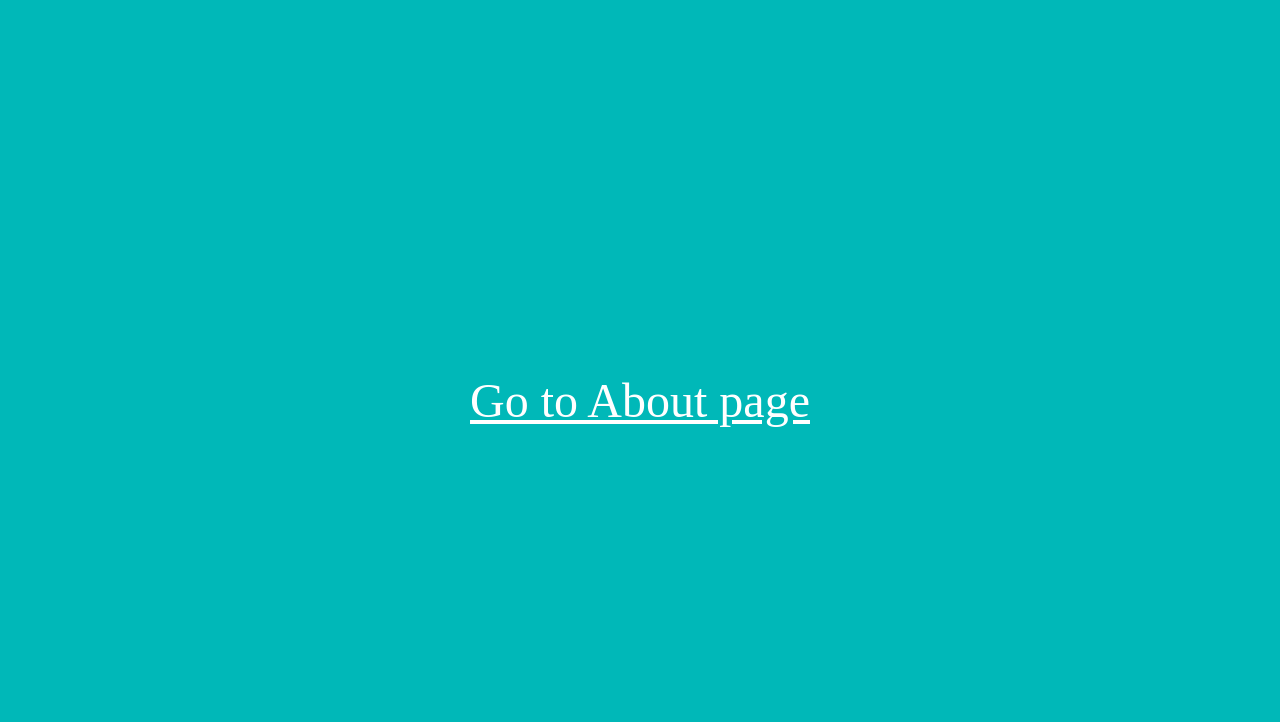
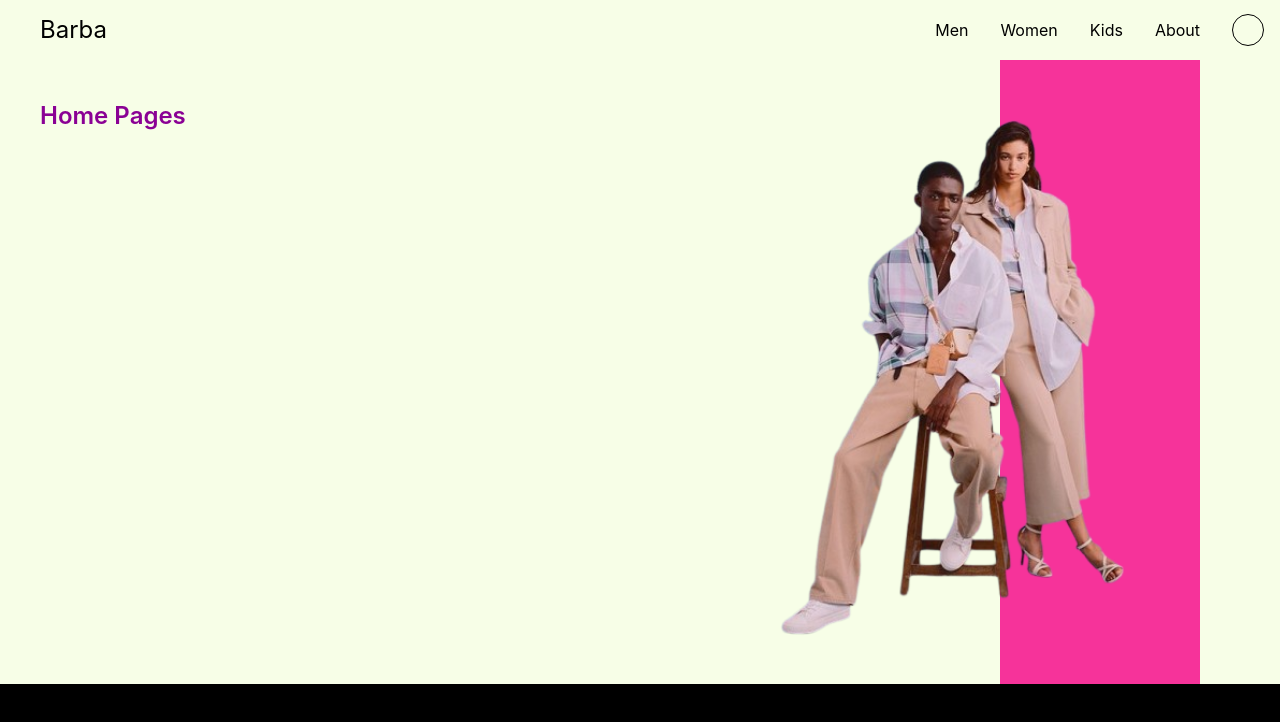
Before and after one commit to issue14js/barbaJS, a website built with Vite: page index.html in a window 1280 px wide. Built offline with nearby package versions, Linux system fonts and the light colour scheme; what @barba/core would draw is missing.

Commit message:
add simple transition

```diff
--- a/about.html
+++ b/about.html
@@ -6,9 +6,15 @@
     <title>About</title>
 </head>
 <body data-barba="wrapper">
-    <h1>Barba JS change pages without reloare</h1>
-    <div id="app"  style="background-color:rgb(139, 36, 36)" data-barba="container" data-barba-namespace="about">
-      <a href="/index.html">Go to Home page</a>
+    <div class="bg-lime-50 w-fuil flex justify-between h-156" data-barba="container" data-barba-namespace="about">
+      <div class=" w-[50%] p-30 ">
+       <h1 class="text-4xl text-fuchsia-950 ">About Page</h1>
+      </div>
+      <div class=" w-[50%] relative ">
+        <div class=" absolute top-85 w-35 bg-blue-700 rotate-50 h-70 rounded-2xl left-40 "></div>
+        <img class="absolute top-0" src="/about.png" alt="">
+      </div>
+
     </div>
     <script type="module" src="/src/main.js"></script>
   </body>
--- a/index.html
+++ b/index.html
@@ -5,10 +5,33 @@
     <link rel="icon" type="image/svg+xml" href="/favicon.svg" />
     <meta name="viewport" content="width=device-width, initial-scale=1.0" />
     <title>Home</title>
+    <link rel="stylesheet" href="home.css">
   </head>
-  <body data-barba="wrapper">
-    <div style="background-color: rgb(0, 184, 184);" id="app" data-barba="container" data-barba-namespace="home">
-      <a href="/about.html">Go to About page</a>
+   <script src="https://cdn.jsdelivr.net/npm/@tailwindcss/browser@4"></script>
+  <body class="bg-black" data-barba="wrapper">
+    <!-- NAVBAR -->
+    <nav  class="  bg-lime-50 justify-between flex  items-center  h-15 ">
+      <a class=" ml-10 text-shadow-black text-2xl " href="/index.html">Barba</a>
+      <ul class="flex justify-center items-center list-none text-shadow-black gap-8 px-4 h-full   ">
+        <a href="/about.html">Men</a>
+        <a href="/about.html">Women</a>
+        <a href="/about.html">Kids</a>
+        <a href="/about.html">About</a>
+        <div class="h-8 w-8 border-shadow-black border rounded-full"></div>
+      </ul>
+    </nav>
+
+    <!-- CONTAI9NER -->
+
+    <div class="flex  h-156 bg-lime-50 " data-barba="container" data-barba-namespace="home">
+     <!-- <h1 class="text-white">Home Pages </h1> -->
+     <div class="w-[50%]  p-10 ">
+      <span class=" text-2xl font-semibold text-fuchsia-800">Home Pages</span>
+     </div>
+     <div class=" z-9 relative px-20  w-[50%] flex justify-end">
+       <img class="absolute h-155 " src="/model.png" alt="">
+       <div class="w-50  bg-pink-500 "></div>
+     </div>
     </div>
     <script type="module" src="/src/main.js"></script>
   </body>
--- a/package.json
+++ b/package.json
@@ -12,6 +12,9 @@
     "vite": "^8.2.2"
   },
   "dependencies": {
-    "@barba/core": "^2.10.3"
+    "@barba/core": "^2.10.3",
+    "@tailwindcss/vite": "^4.3.3",
+    "gsap": "^3.15.0",
+    "tailwindcss": "^4.3.3"
   }
 }
--- /dev/null
+++ b/src/home.css
@@ -0,0 +1,7 @@
+
+html,body{
+  height: 100%;
+  width: 100%;
+  overflow: hidden;
+  background-color: white;
+}
--- /dev/null
+++ b/src/main.css
@@ -0,0 +1,10 @@
+@import "tailwindcss";
+
+
+html,body{
+  height: 100%;
+  width: 100%;
+  overflow: hidden;
+  background-color: black;
+
+}
--- a/src/main.js
+++ b/src/main.js
@@ -1,13 +1,25 @@
-import './style.css'
+import './main.css'
 import barba from '@barba/core';
+import gsap from 'gsap';
 
 barba.init({
   transitions:[{
     name:'first transition',
-    leave(){
+     leave(data){
+       return gsap.to(data.current.container, {
+        opacity:0,
+        duration:1,
+        ease:'power2.inOut'
+
+      })
 
     },
-    enter(){
+    enter(data){
+      return gsap.from(data.next.container, {
+        left:0,
+        duration:1,
+        ease:'power2.inOut'
+      })
 
     }
   }]
--- a/src/style.css
+++ /dev/null
@@ -1,28 +0,0 @@
-*{
-  padding: 0;
-  margin: 0;
-  box-sizing: border-box;
-}
-html,body{
-  height: 100%;
-  width: 100%;
-  overflow: hidden;
-}
-#app{
-  color: white;
-  background-color: rgb(17, 17, 17);
-  display: flex;
-  align-items: center;
-  justify-content: center;
-  height: 100%;
-  width: 100%;
-}
-a{
-  font-size: 3rem;
-  color: white;
-}
-h1{
-  color: rgb(110, 30, 30);
-  font-size: 5rem;
-
-}
```
Also changed, not shown: public/about.png (added), public/model.png (added), 1 other file.
